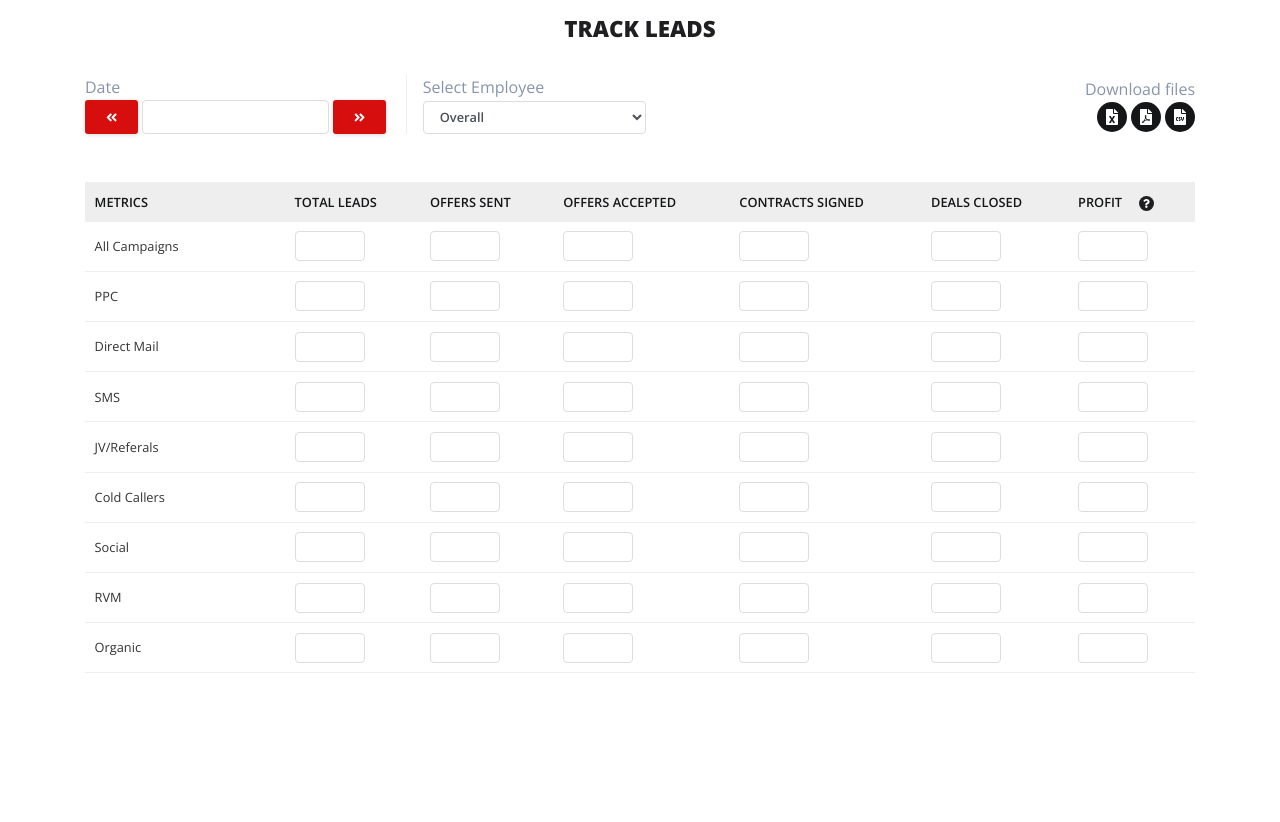
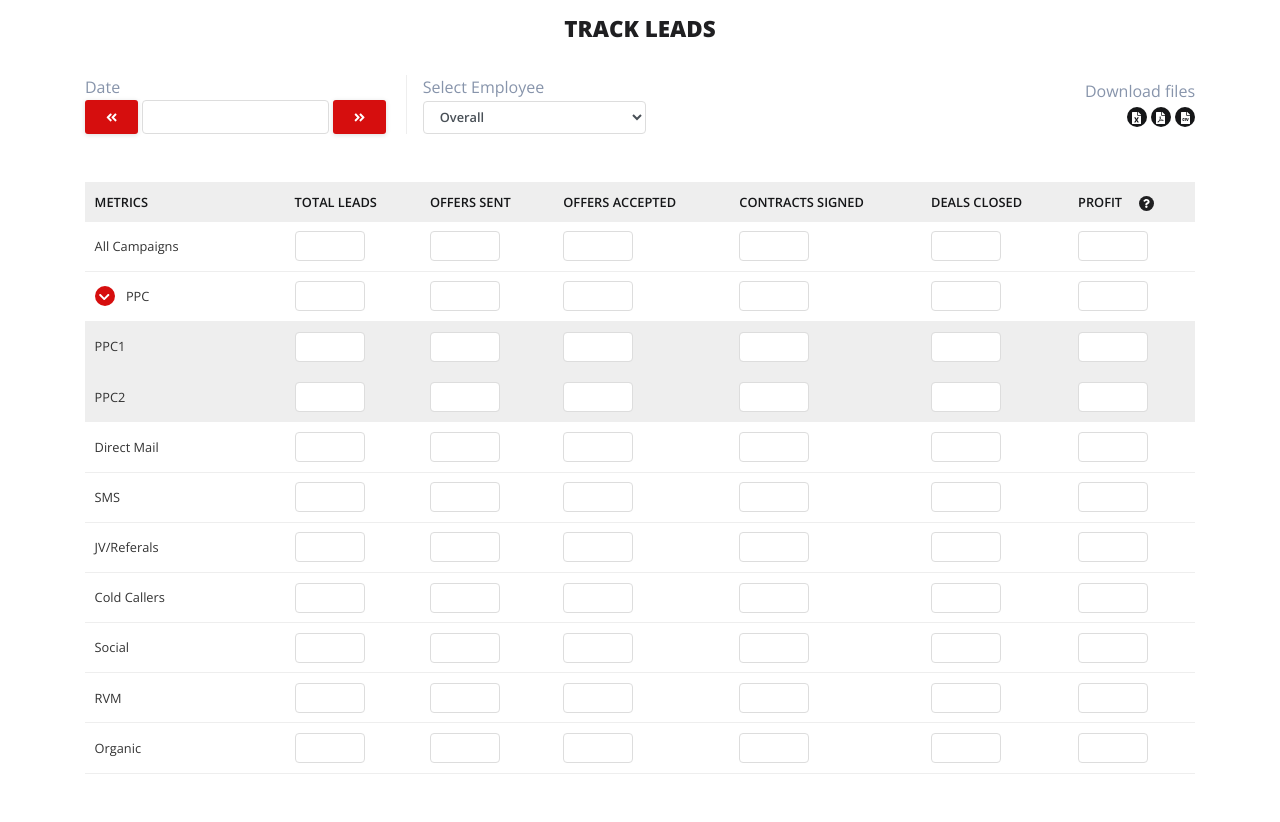
Before and after one commit to jyotima123/exigo, a PHP site: page /track_leads in a window 1280 px wide. Shown: the part 65-887 px from the top of the page. Before the commit the page ends 738 px from the top, so only its background shows below. Run offline with PHP 8.4, Linux system fonts and the light colour scheme; some libraries are stand-ins or nearby versions.

Commit message:
track leads -> table with subtable added

```diff
--- a/scss/_utilites.scss
+++ b/scss/_utilites.scss
@@ -230,10 +230,10 @@ img{
     line-height: 15px;
   }
   &.icon-sm{
-    width: 30px;
-    height: 30px;
-    font-size: 16px;
-    line-height: 30px;
+    width: 20px;
+    height: 20px;
+    font-size: 12px;
+    line-height: 22px;
   }
   &.icon-md{
     width: 40px;
--- a/scss/main.scss
+++ b/scss/main.scss
@@ -383,8 +383,17 @@ hr{background-color:rgba($light-color, 0.2);}
             }
         }
     }
+    tbody{
+        &.hide{
+            background-color: $base-color;
+            td{
+                background-color: transparent;
+            }
+        }
+    }
 }
 
+// TRACK EXPENSES TABLE
 .track_exp_tbl{
     tr{
         td{
@@ -443,6 +452,12 @@ hr{background-color:rgba($light-color, 0.2);}
     }
 }
 
+[data-toggle="toggle"] {
+	display: none;
+}
+
+
+
 // MARKETING LEADS PAGE
 .add-campaign-list{
     margin-top: 1rem;
@@ -451,4 +466,7 @@ hr{background-color:rgba($light-color, 0.2);}
     }
 }
 
+
+
+
 @import "./mobile";
--- a/src/css/main.css
+++ b/src/css/main.css
@@ -331,10 +329,10 @@ img {
 }
 
 .icon.icon-sm {
-  width: 30px;
-  height: 30px;
-  font-size: 16px;
-  line-height: 30px;
+  width: 20px;
+  height: 20px;
+  font-size: 12px;
+  line-height: 22px;
 }
 
 .icon.icon-md {
@@ -893,18 +837,6 @@ hr {
   color: #fff;
 }
 
-.login-page .login-form .form-fields .form-group .v-control::-webkit-input-placeholder {
-  color: rgba(255, 255, 255, 0.5);
-}
-
-.login-page .login-form .form-fields .form-group .v-control:-ms-input-placeholder {
-  color: rgba(255, 255, 255, 0.5);
-}
-
-.login-page .login-form .form-fields .form-group .v-control::-ms-input-placeholder {
-  color: rgba(255, 255, 255, 0.5);
-}
-
 .login-page .login-form .form-fields .form-group .v-control::placeholder {
   color: rgba(255, 255, 255, 0.5);
 }
@@ -1019,6 +944,14 @@ hr {
 .track_lead_tbl tr td .input-calc {
   width: 70px;
   height: 30px;
+}
+
+.track_lead_tbl tbody.hide {
+  background-color: #eee;
+}
+
+.track_lead_tbl tbody.hide td {
+  background-color: transparent;
 }
 
 .track_exp_tbl tr td:last-child {
--- a/src/js/custom.js
+++ b/src/js/custom.js
@@ -17,6 +17,12 @@ $(document).ready(function() {
   });
 
 
+  $('[data-toggle="toggle"]').change(function(){
+    // $("i", this).toggleClass("fa-chevron-down fa-chevron-up");
+		$(this).parents().next('.hide').toggle();
+	});
+
+
 } );
 
 
--- a/templates/track_leads.php
+++ b/templates/track_leads.php
@@ -74,7 +74,12 @@
                                         <td><input type="text" class="form-control input-calc"></td>
                                     </tr>
                                     <tr>
-                                        <td>PPC </td>
+                                        <td>
+                                            <label for="accounting" class="icon icon-primary icon-sm mr-2 dp">
+                                            <i class="fa fa-chevron-down"></i></label>
+					                        <input type="checkbox" name="accounting" id="accounting" data-toggle="toggle">
+                                            PPC
+                                        </td>
                                         <td><input type="text" class="form-control input-calc"></td>
                                         <td><input type="text" class="form-control input-calc"></td>
                                         <td><input type="text" class="form-control input-calc"></td>
@@ -82,6 +87,28 @@
                                         <td><input type="text" class="form-control input-calc"></td>
                                         <td><input type="text" class="form-control input-calc"></td>
                                     </tr>
+                                </tbody>
+                                <tbody class="hide skin-base">
+                                    <tr>
+                                        <td>PPC1</td>
+                                        <td><input type="text" class="form-control input-calc"></td>
+                                        <td><input type="text" class="form-control input-calc"></td>
+                                        <td><input type="text" class="form-control input-calc"></td>
+                                        <td><input type="text" class="form-control input-calc"></td>
+                                        <td><input type="text" class="form-control input-calc"></td>
+                                        <td><input type="text" class="form-control input-calc"></td>
+                                    </tr>
+                                    <tr>
+                                        <td>PPC2</td>
+                                        <td><input type="text" class="form-control input-calc"></td>
+                                        <td><input type="text" class="form-control input-calc"></td>
+                                        <td><input type="text" class="form-control input-calc"></td>
+                                        <td><input type="text" class="form-control input-calc"></td>
+                                        <td><input type="text" class="form-control input-calc"></td>
+                                        <td><input type="text" class="form-control input-calc"></td>
+                                    </tr>
+                                </tbody>
+                                <tbody>
                                     <tr>
                                         <td>Direct Mail</td>
                                         <td><input type="text" class="form-control input-calc"></td>
@@ -145,6 +172,7 @@
                                         <td><input type="text" class="form-control input-calc"></td>
                                         <td><input type="text" class="form-control input-calc"></td>
                                     </tr>
+
                                 </tbody>
                             </table>
                         </div>
```
Also changed, not shown: other parts of src/css/main.css (+4 -74 lines), src/css/compressed/main.min.css, 2 other files. Lines whose indentation alone changed are shown as unchanged.
